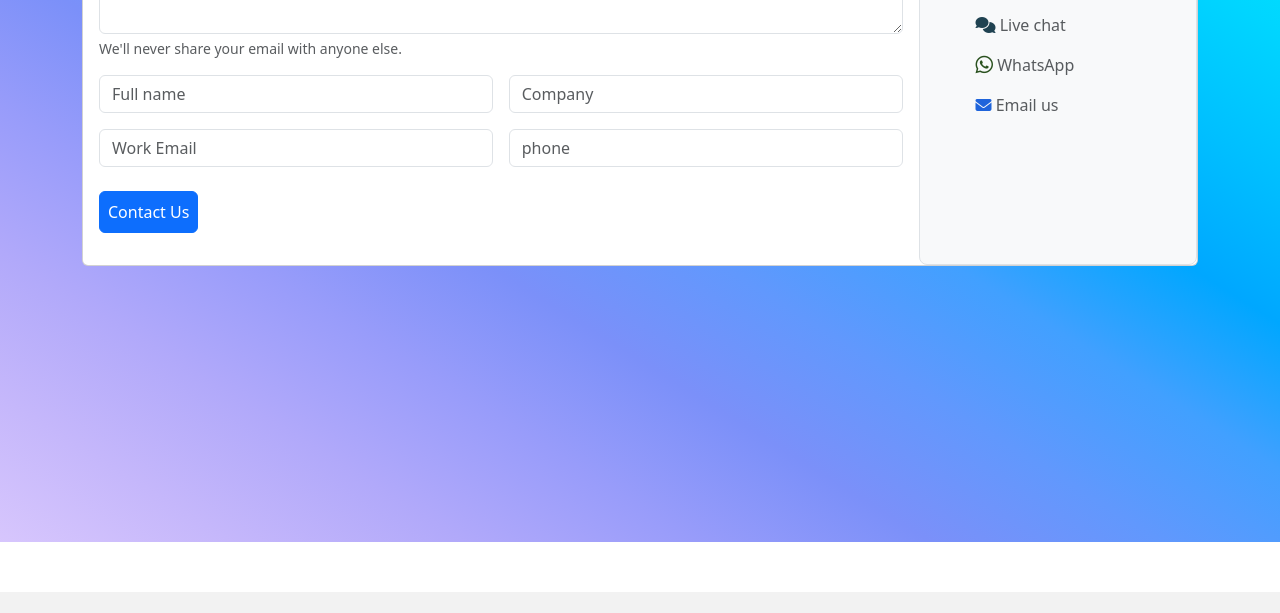
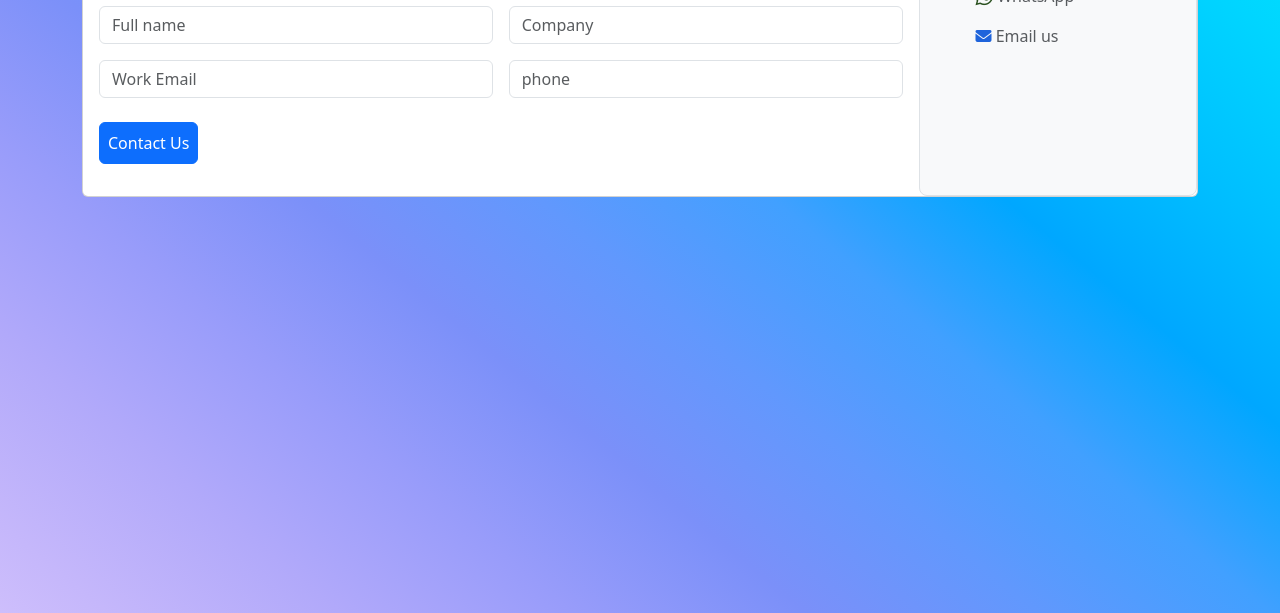
Before and after one commit to dindoncat/my-project, a plain HTML site: page contact.html in a window 1280 px wide. Shown: the part 344-957 px from the top of the page. Drawn offline with nearby package versions, Linux system fonts and the light colour scheme.

Commit message:
Update contact.html

```diff
--- a/contact.html
+++ b/contact.html
@@ -12,7 +12,7 @@
   <link rel='stylesheet' href='https://cdnjs.cloudflare.com/ajax/libs/font-awesome/4.7.0/css/font-awesome.min.css'>
 </head>
 
-<body>
+<body class="conntact">
   <header class="container-fluid bg-light">
     <nav class="navbar navbar-expand-lg bg-body-tertiary">
       <div class="container-fluid">
@@ -50,8 +50,8 @@
 
 
 
-  <main class="container-fluid conntact ">
-    <div class="container d-flex  align-items-center" style="height: 80vh;">
+  <main class="container-fluid">
+    <div class="container d-flex  align-items-center mt-5";">
       <div class="flex-md-row card">
         <div class="col-md-9 my-3 p-3">
           <h1>Let's talk</h1>
```
